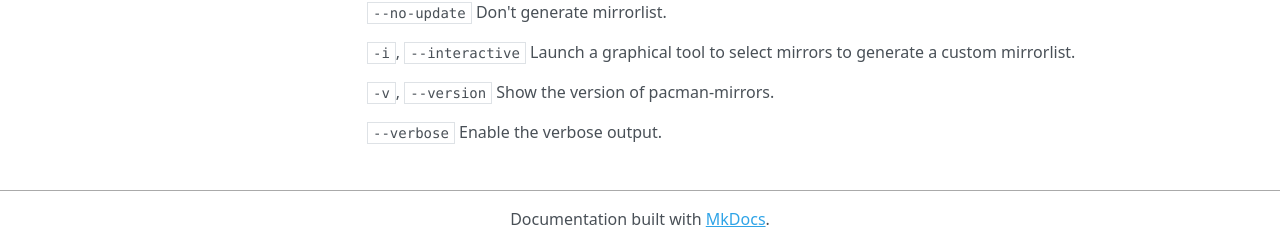
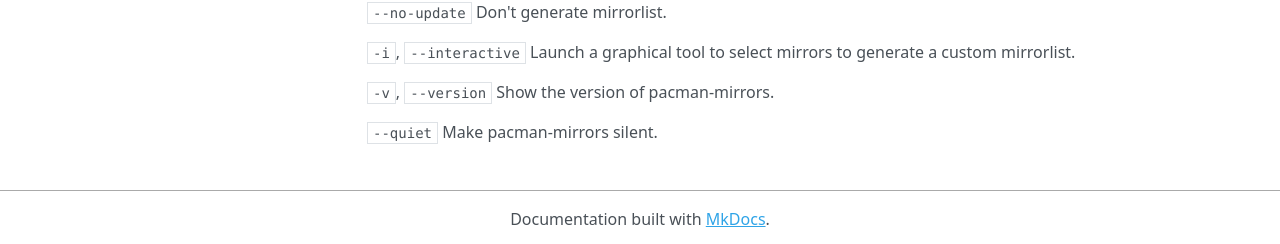
Before and after one commit to manjaro/pacman-mirrors, an MkDocs documentation site: the page built from docs/index.md, in a window 1280 px wide and 1068 px high. Shown: the part 821-1065 px from the top of the window. Built offline with MkDocs 1.6.1, drawn with Linux system fonts in a browser that asks for light colours; nearby versions of some CDN libraries; old or Windows-style settings are respelled for this version of MkDocs.

Commit message:
Replace verbose option by quiet

```diff
--- a/docs/index.md
+++ b/docs/index.md
@@ -51,5 +51,5 @@ Launch a graphical tool to select mirrors to generate a custom mirrorlist.
 `-v`, `--version`
 Show the version of pacman-mirrors.
 
-`--verbose`
-Enable the verbose output.
+`--quiet`
+Make pacman-mirrors silent.
```
Also changed, not shown: 1 other file.
